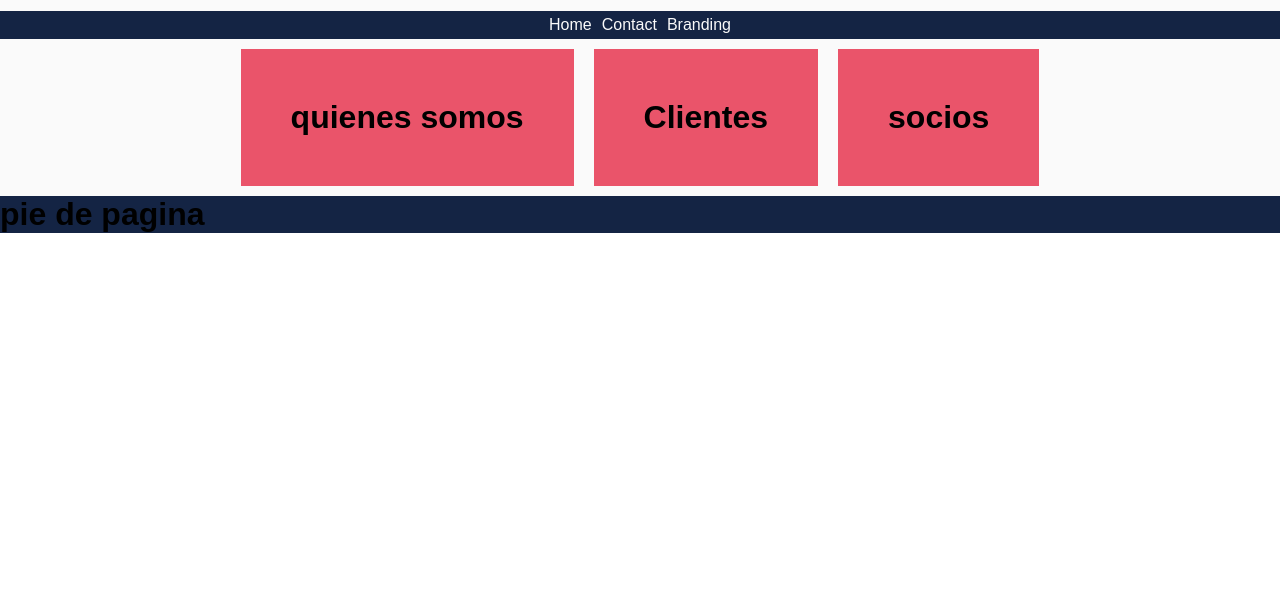
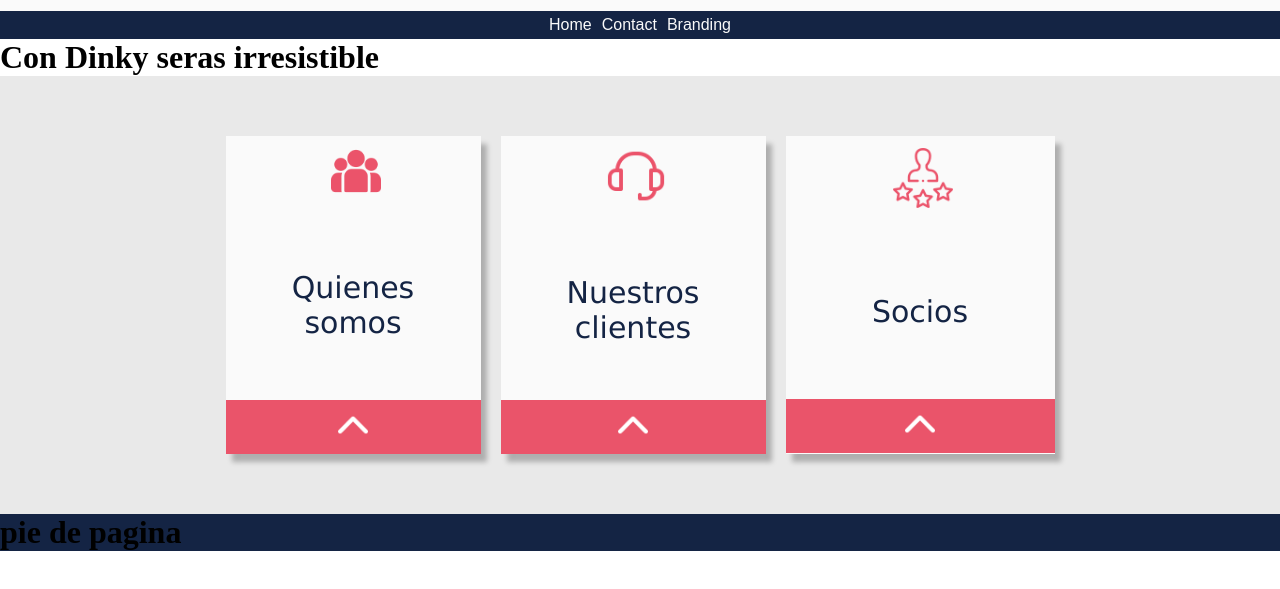
Before and after one commit to pericles842/Dinky_web, a plain HTML site: page index.html in a window 1280 px wide. Shown: the part 53-642 px from the top of the page. Drawn offline with Linux system fonts and the light colour scheme.

Commit message:
14 de mayo

```diff
--- a/index.html
+++ b/index.html
@@ -10,23 +10,52 @@
 <body>
     <header>
         <div class="box_image">
-            <img src="src/styles/image/logo_1.png">
+            <img  id="image_header" src="src/styles/image/logo_1.png">
         </div>
         <div class="item_menu">
-            <p>Home</p>
-            <p>Contact</p>
-            <p>Branding</p>
+            <p class="p">Home</p>
+            <p class="p">Contact</p>
+            <p class="p">Branding</p>
         </div>
     </header>
+        <div class="box_tex">
+            <h1>Con Dinky seras irresistible </h1>
+        </div>
         <div class="box_stuffed">
             <div class="box">
-                <h1>quienes somos</h1>
+                <div>
+                    <img id="image_question" src="src/styles/image/quienes_somos.png" >
+                </div>
+                <div class="stuffed">
+                    <p>Quienes </p>
+                    <p>somos</p>
+                </div>
+                <div class="box_footer">
+                    <img class="image_arrow" src="src/styles/image/flecha_abajo.png">
+                </div>
             </div>
             <div class="box">
-                <h1>Clientes</h1>
+                <div>
+                    <img id="image_client" src="src/styles/image/atencion-al-cliente.png">
+                </div>
+                <div class="stuffed_two">
+                    <p>Nuestros</p>
+                    <p>clientes</p>
+                </div>
+                <div class="box_footer">
+                    <img class="image_arrow" src="src/styles/image/flecha_abajo.png">
+                </div>
             </div>
             <div class="box">
-                <h1>socios</h1>
+                <div>
+                    <img  id="image_partners" src="src/styles/image/socios.png">
+                </div>
+                <div class="stuffed_three">
+                    <p>Socios</p>
+                </div>
+                <div class="box_footer">
+                    <img class="image_arrow" src="src/styles/image/flecha_abajo.png">
+                </div>
             </div>
         </div>
     <footer>
--- a/src/styles/style.css
+++ b/src/styles/style.css
@@ -1,17 +1,16 @@
 *{
     padding: 0;
     margin: 0;
-    font-family: Arial, Helvetica, sans-serif;
-
 }
 .item_menu{
     display: flex;
     justify-content: center;
     background-color: #142444;
     color: #fafafa;
+    font-family:Arial, Helvetica, sans-serif;
 }
 
-img{
+#image_header{
     width: 130px;
     height: 40px;
 }
@@ -22,20 +21,77 @@ img{
 header{
     background-color:  #fafafa;
 }
-p{
+.p{
     padding: 5px;
 }
 .box_stuffed{
     display: flex;
+    width: 100%;
     justify-content: center;
-    background-image: url("fondo.jpg");
-    background-color: #fafafa;
+    background-color: #e9e9e9;
+}
+#image_question{
+    padding:10px;
+    margin: 0 90px 0 95px;
+    width: 50px;
+    height: 50px;
 }
 .box{
-    background-color:  #ea546a ;
-    padding: 50px;
-    margin: 10px;
+    background-color:  #fafafa;
+    /*padding: 50px;*/
+    margin: 60px 10px 60px 10px;
+    box-shadow: 6px 8px 5px #00000041
 }
 footer{
     background-color: #142444;
 }
+.box_footer{
+    background-color:  #ea546a ;
+    text-align: center;
+}
+.stuffed{
+    font-family:Verdana,Geneva,sans-serif;
+    margin: auto;
+    margin: 60px;
+    text-align: center;
+    font-size: 30px;
+    color: #142444;
+}
+.image_arrow{
+    width:30px;
+    height: 30px;
+    padding: 10px;
+}
+.image_arrow:hover{
+    transition: 0.5s;
+    transform: rotate(180deg);
+
+}
+#image_client{
+    padding:10px;
+    margin: 0 90px 0 95px;
+    width: 60px;
+    height: 60px;
+}
+#image_partners{
+    padding:12px;
+    margin: 0px 90px 0 95px;
+    width: 60px;
+    height: 60px;
+}
+.stuffed_three{
+    font-family: Verdana,Geneva,sans-serif;
+    text-align: center;
+    font-size: 30px;
+    color: #142444;
+    margin: auto;
+    margin: 70px;
+}
+.stuffed_two{
+    font-family: Verdana,Geneva,sans-serif;
+    text-align: center;
+    font-size: 30px;
+    color: #142444;
+    margin: auto;
+    margin: 55px;
+}
```
Also changed, not shown: src/styles/image/atencion-al-cliente.png (added), src/styles/image/flecha_abajo.png (added), src/styles/image/fondo.jpg (renamed from src/fondo.jpg), src/styles/image/quienes_somos.png (added), src/styles/image/socios.png (added).
